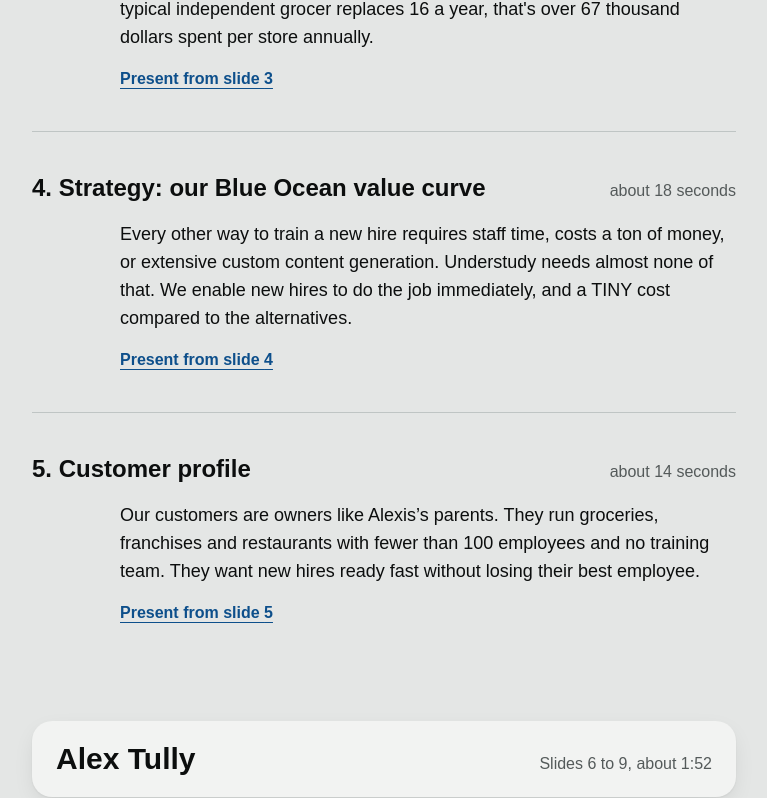
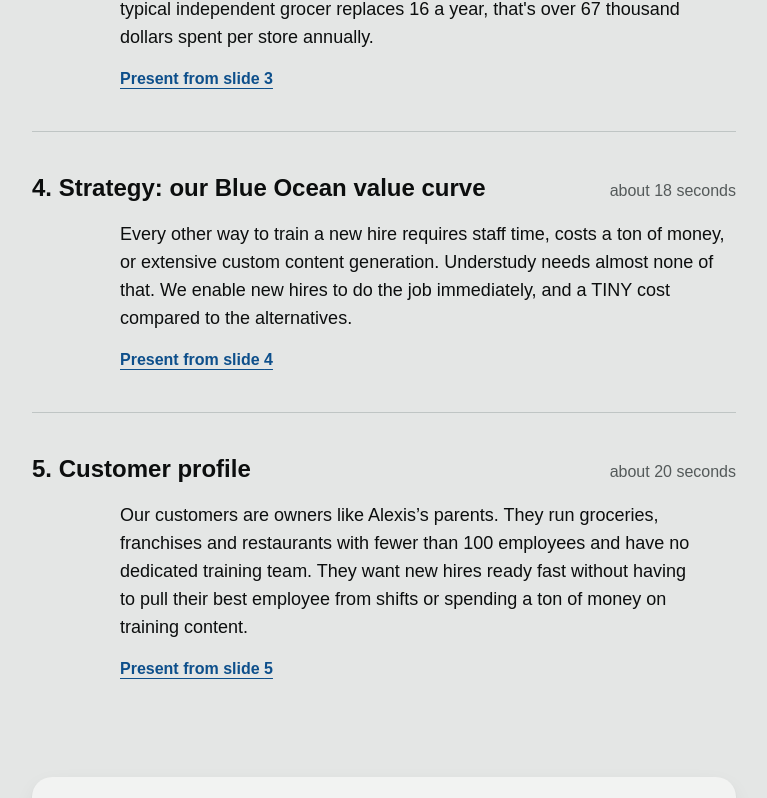
Before and after one commit to Appiest/understudy, a Next.js app: page /pitch/script in a window 1280 px wide. Shown: the part 1999-2797 px from the top of the page, without its empty margins (256-1023 px from the left). Built offline with nearby package versions, Linux system fonts and the light colour scheme; a web font is replaced by a local one.

Commit message:
Revise customer profile for improved clarity
Updated customer profile description for clarity and detail.

```diff
--- a/src/content/pitchScript.ts
+++ b/src/content/pitchScript.ts
@@ -33,7 +33,7 @@ export const pitchScript = {
     "Every other way to train a new hire requires staff time, costs a ton of money, or extensive custom content generation. Understudy needs almost none of that. We enable new hires to do the job immediately, and a TINY cost compared to the alternatives.",
   ],
   customerProfile: [
-    "Our customers are owners like Alexis’s parents. They run groceries, franchises and restaurants with fewer than 100 employees and no training team. They want new hires ready fast without losing their best employee.",
+    "Our customers are owners like Alexis’s parents. They run groceries, franchises and restaurants with fewer than 100 employees and have no dedicated training team. They want new hires ready fast without having to pull their best employee from shifts or spending a ton of money on training content.",
   ],
   visualValueProposition: [
     "With Understudy, the new hire asks, “Where does the oat milk go?” The glasses answer, “Second shelf, left of the almond milk.” The best employee never leaves the register. After one week, the owner can see that the new hire, Maya, can already do three of four tasks alone.",
```
